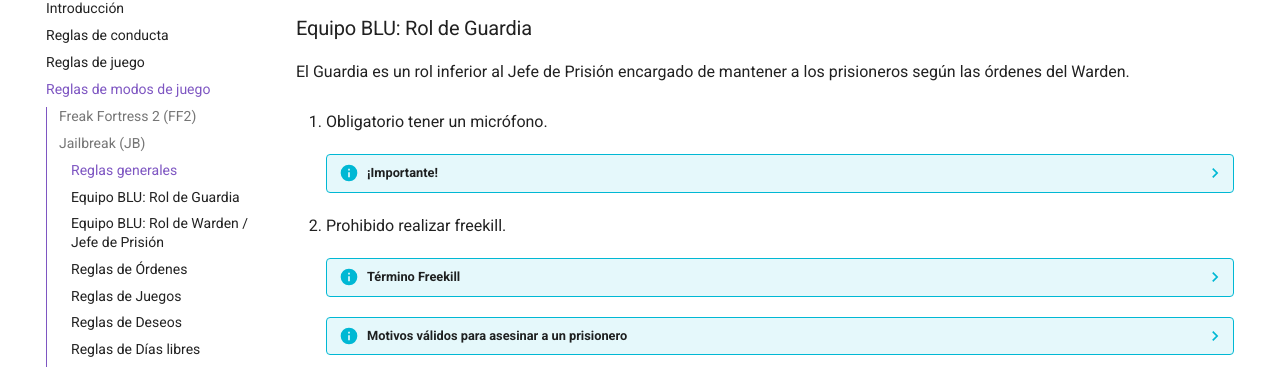
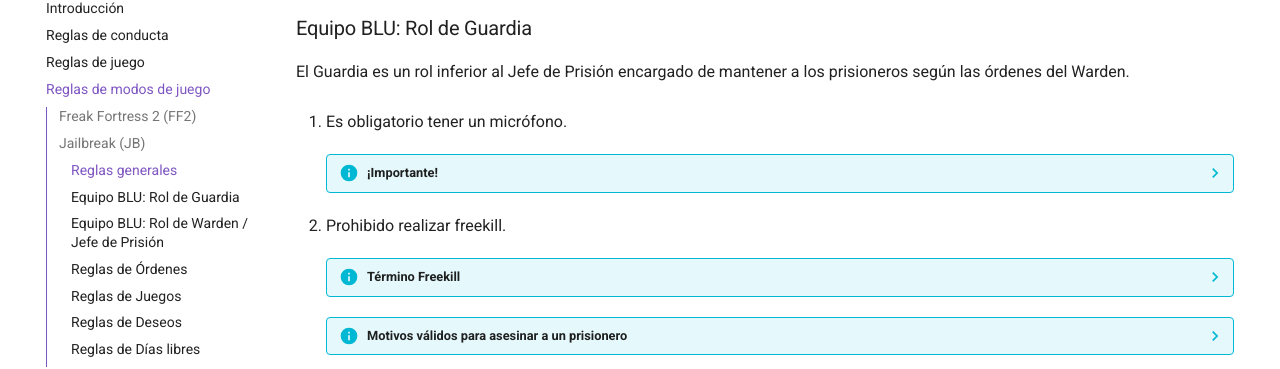
Before and after one commit to patagoniawarriors/docs, an MkDocs documentation site: the page built from docs/reglas/gamemodes.md, in a window 1280 px wide and 900 px high, scrolled down 1300 px. Shown: the part 148-517 px from the top of the window. Built offline with MkDocs 1.6.1 and Material for MkDocs 9.7.7, drawn with Linux system fonts in a browser that asks for light colours.

```diff
--- a/docs/reglas/gamemodes.md
+++ b/docs/reglas/gamemodes.md
@@ -46,7 +46,7 @@ En este documento encontrarás información sobre las reglas para cada rol, tér
 
 El Guardia es un rol inferior al Jefe de Prisión encargado de mantener a los prisioneros según las órdenes del Warden.
 
-1. Obligatorio tener un micrófono.
+1. Es obligatorio tener un micrófono.
 
     ??? info "¡Importante!"
         Este debe ser de buena calidad como para que los demás te puedan escuchar coherentemente a través de este.
```
